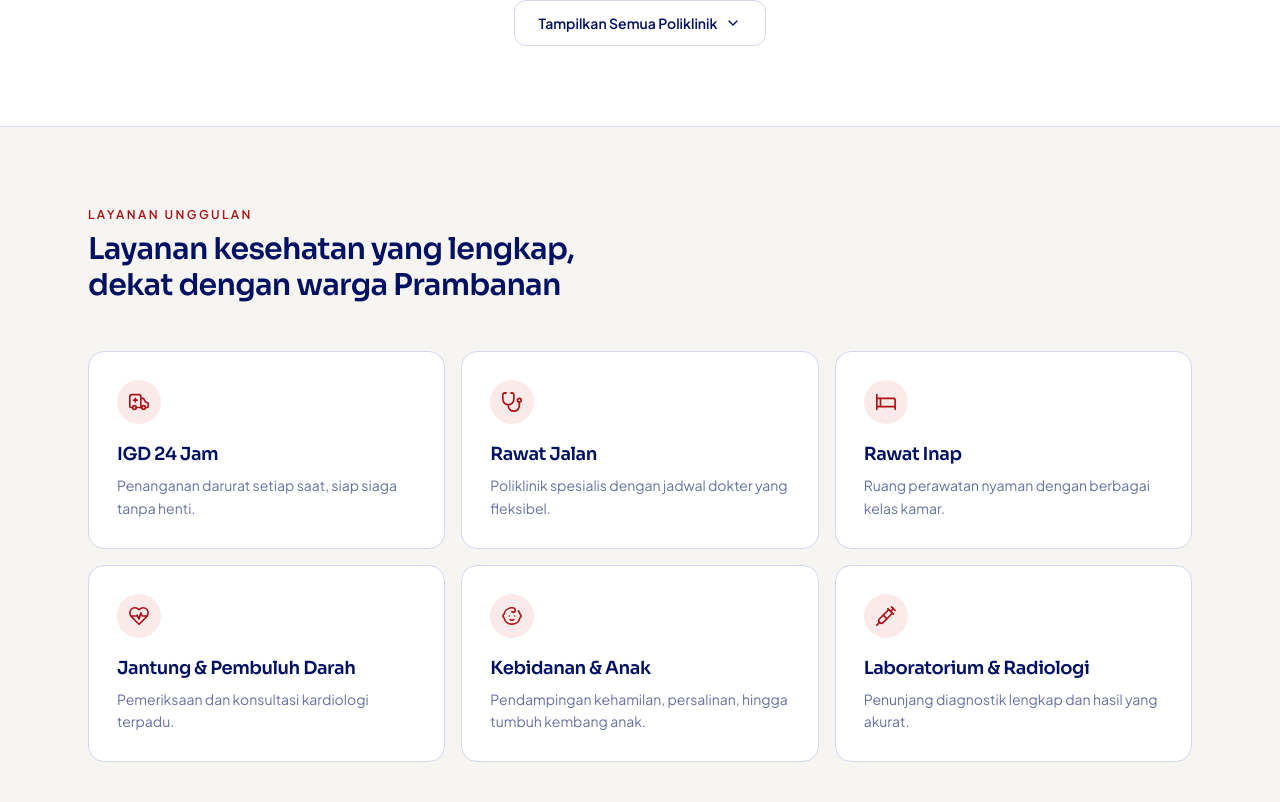
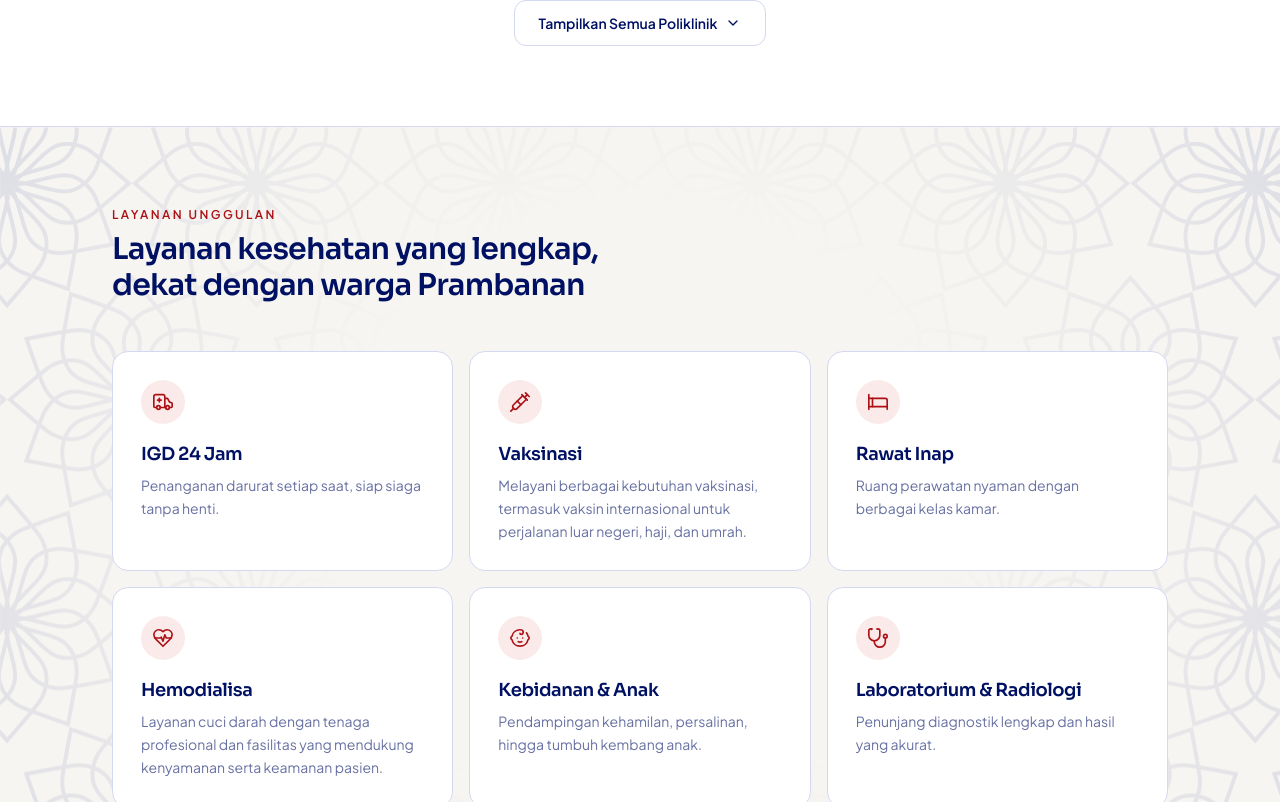
Before and after one commit to senWic/rs-pku-prambanan, a Next.js app: page / in a window 1280 px wide. Shown: the part 1918-2720 px from the top of the page. Built offline with nearby package versions, Linux system fonts and the light colour scheme; no server answers.

Commit message:
Update services list and improve section styling

```diff
--- a/components/Services.tsx
+++ b/components/Services.tsx
@@ -1,17 +1,33 @@
 import { HeartPulse, Stethoscope, Baby, Syringe, Bed, Ambulance } from "lucide-react";
+import Image from "next/image";
 
 const SERVICES = [
   { icon: Ambulance, name: "IGD 24 Jam", desc: "Penanganan darurat setiap saat, siap siaga tanpa henti." },
-  { icon: Stethoscope, name: "Rawat Jalan", desc: "Poliklinik spesialis dengan jadwal dokter yang fleksibel." },
+  { icon: Syringe, name: "Vaksinasi", desc: "Melayani berbagai kebutuhan vaksinasi, termasuk vaksin internasional untuk perjalanan luar negeri, haji, dan umrah." },
   { icon: Bed, name: "Rawat Inap", desc: "Ruang perawatan nyaman dengan berbagai kelas kamar." },
-  { icon: HeartPulse, name: "Jantung & Pembuluh Darah", desc: "Pemeriksaan dan konsultasi kardiologi terpadu." },
+  { icon: HeartPulse, name: "Hemodialisa", desc: "Layanan cuci darah dengan tenaga profesional dan fasilitas yang mendukung kenyamanan serta keamanan pasien." },
   { icon: Baby, name: "Kebidanan & Anak", desc: "Pendampingan kehamilan, persalinan, hingga tumbuh kembang anak." },
-  { icon: Syringe, name: "Laboratorium & Radiologi", desc: "Penunjang diagnostik lengkap dan hasil yang akurat." },
+  { icon: Stethoscope, name: "Laboratorium & Radiologi", desc: "Penunjang diagnostik lengkap dan hasil yang akurat." },
 ];
 
 export default function Services() {
   return (
-    <section id="layanan" className="py-20">
+    <section id="layanan" className="relative overflow-hidden py-20">
+        {/* Tekstur pattern, ukuran asli sama kayak Hero */}
+        <div
+          className="absolute inset-0 bg-repeat opacity-20"
+          style={{ backgroundImage: "url('/footer-web1.png')" }}
+        />
+        {/* Radial: tepi lebih jelas, makin ke tengah makin transparan */}
+        <div
+          className="absolute inset-0"
+          style={{
+            background:
+              "radial-gradient(circle at center, #F7F5F1 0%, #F7F5F1 40%, transparent 100%)",
+          }}
+        />
+
+  <div className="relative mx-auto max-w-6xl px-6">
       <div className="mx-auto max-w-6xl px-6">
         <p className="mb-2 text-xs font-semibold uppercase tracking-[0.2em] text-maroon-600">
           Layanan Unggulan
@@ -37,6 +53,7 @@ export default function Services() {
           ))}
         </div>
       </div>
+    </div>
     </section>
   );
 }
```
